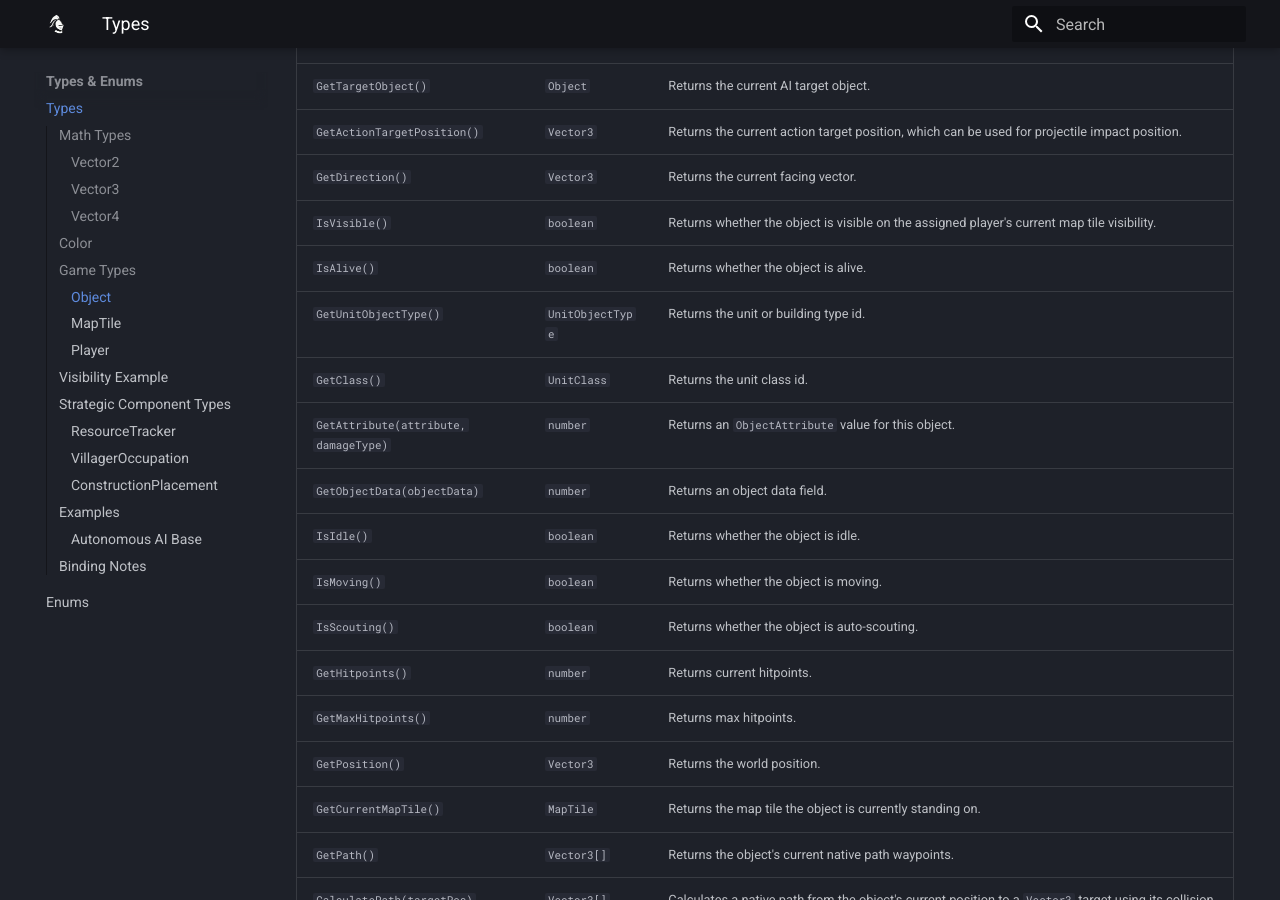
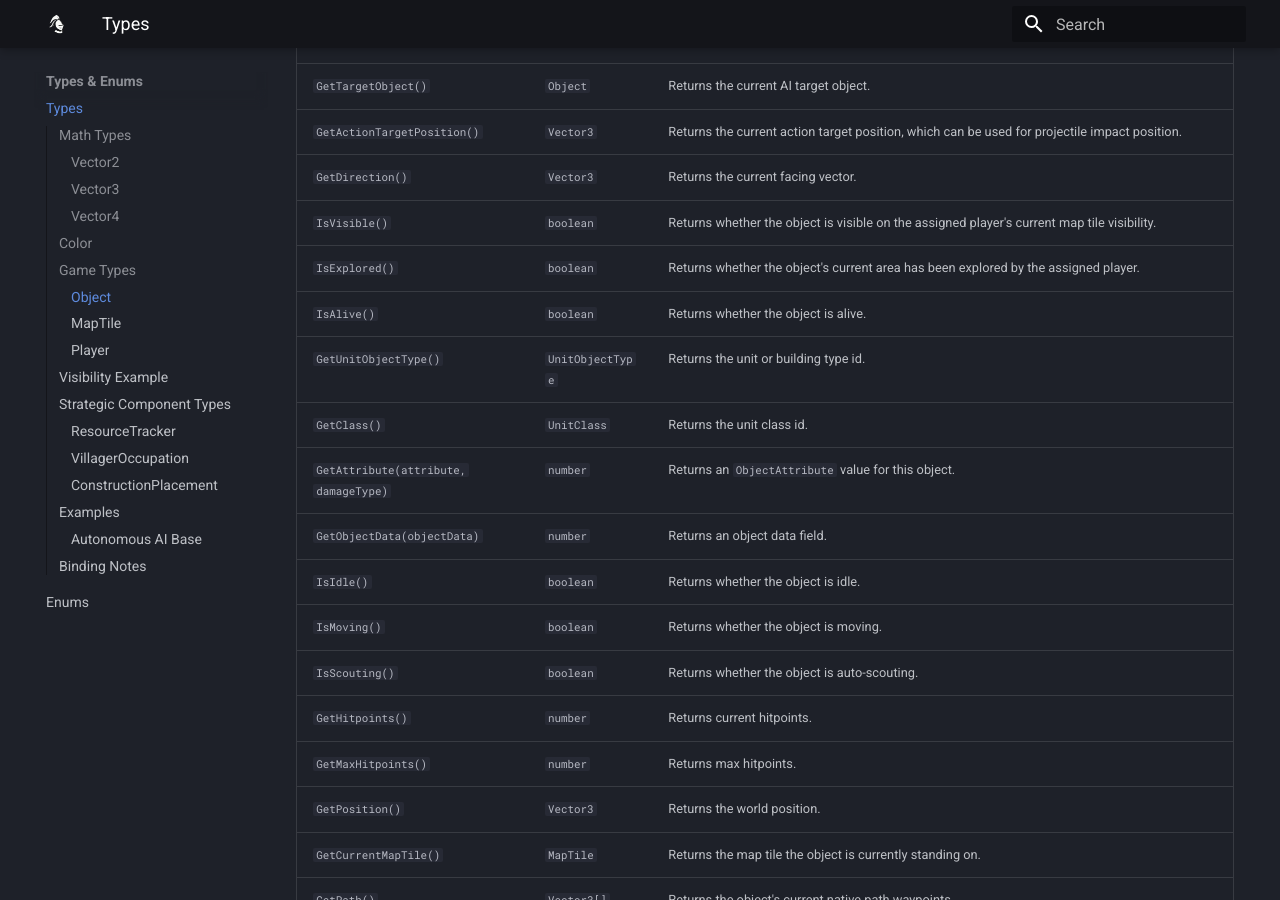
Before and after one commit to aoe2control/aoe2control.github.io, an MkDocs documentation site: the page built from docs/types.md, in a window 1280 px wide and 900 px high, scrolled down 3768 px. Built offline with MkDocs 1.6.1 and Material for MkDocs 9.7.7, drawn with Linux system fonts in a browser that asks for light colours; some of the changed text lies outside the part shown.

Commit message:
Updated for CONTROL Version 0.7.16

```diff
--- a/docs/types.md
+++ b/docs/types.md
@@ -111,6 +111,7 @@ Returned by `GetObjectsByType`, `GetObjectsByTypes`, `GetObjectsByClass`, and `G
 | `GetActionTargetPosition()` | `Vector3` | Returns the current action target position, which can be used for projectile impact position. |
 | `GetDirection()` | `Vector3` | Returns the current facing vector. |
 | `IsVisible()` | `boolean` | Returns whether the object is visible on the assigned player's current map tile visibility. |
+| `IsExplored()` | `boolean` | Returns whether the object's current area has been explored by the assigned player. |
 | `IsAlive()` | `boolean` | Returns whether the object is alive. |
 | `GetUnitObjectType()` | `UnitObjectType` | Returns the unit or building type id. |
 | `GetClass()` | `UnitClass` | Returns the unit class id. |
```
Also changed, not shown: other parts of docs/types.md (+3 -1 lines), site/search/search_index.json, site/sitemap.xml, site/types/index.html, 3 other files.
